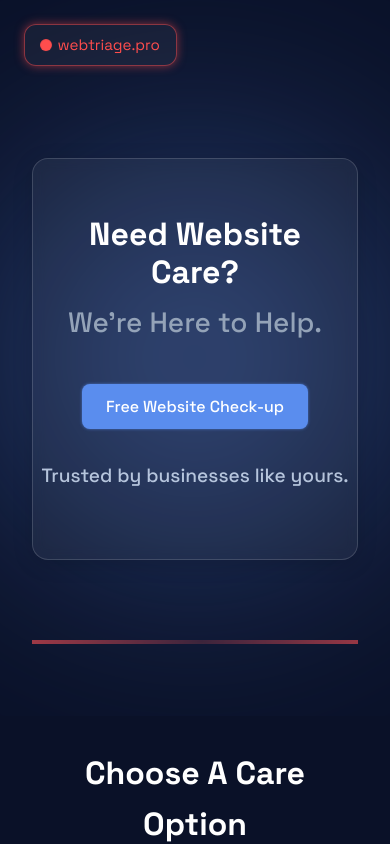
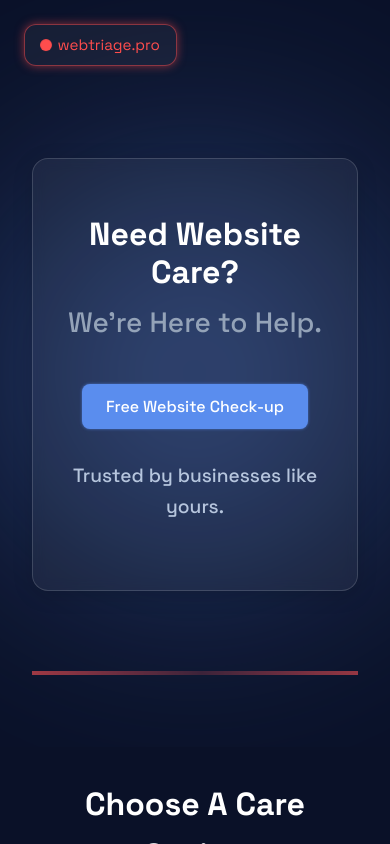
Before and after one commit to KatrinaFinney/webtriage, a Next.js app: page / in a window 390 px wide. Built offline with nearby package versions, Linux system fonts and the light colour scheme.

Commit message:
homepage polish

```diff
--- a/src/app/styles/HeroSection.module.css
+++ b/src/app/styles/HeroSection.module.css
@@ -197,7 +197,7 @@
 /* Mobile Adjustment */
 @media (max-width: 768px) {
   .heroContent {
-    padding: 3rem .5rem;
+    padding: 3rem .75rem;
     margin-bottom: 2rem;
   }
 
```
